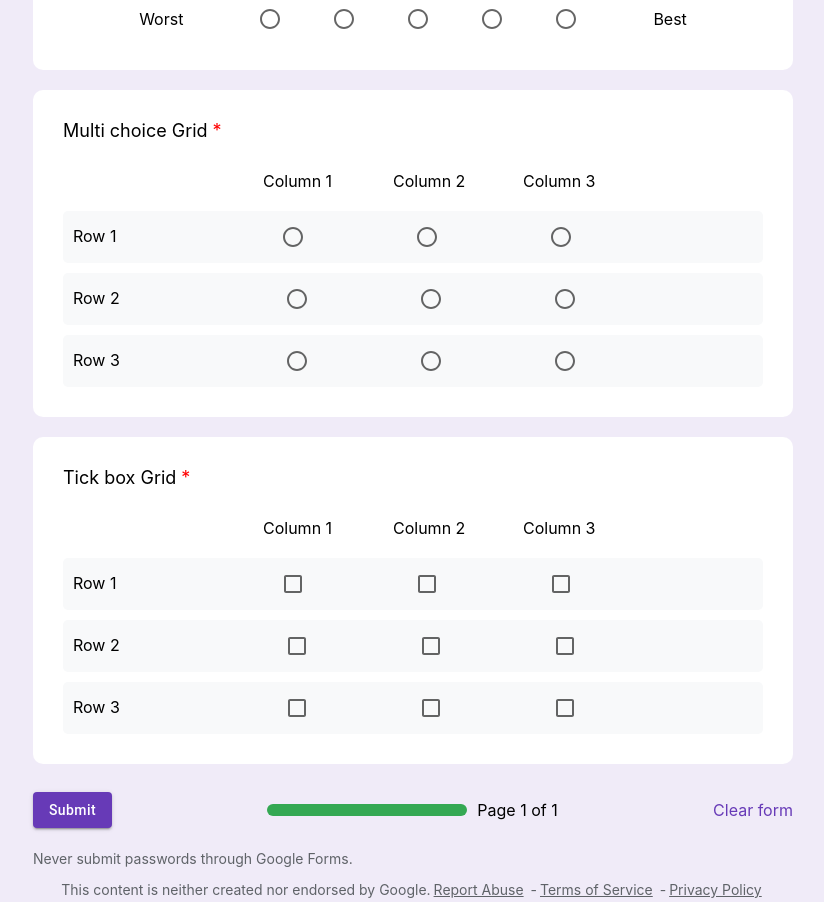
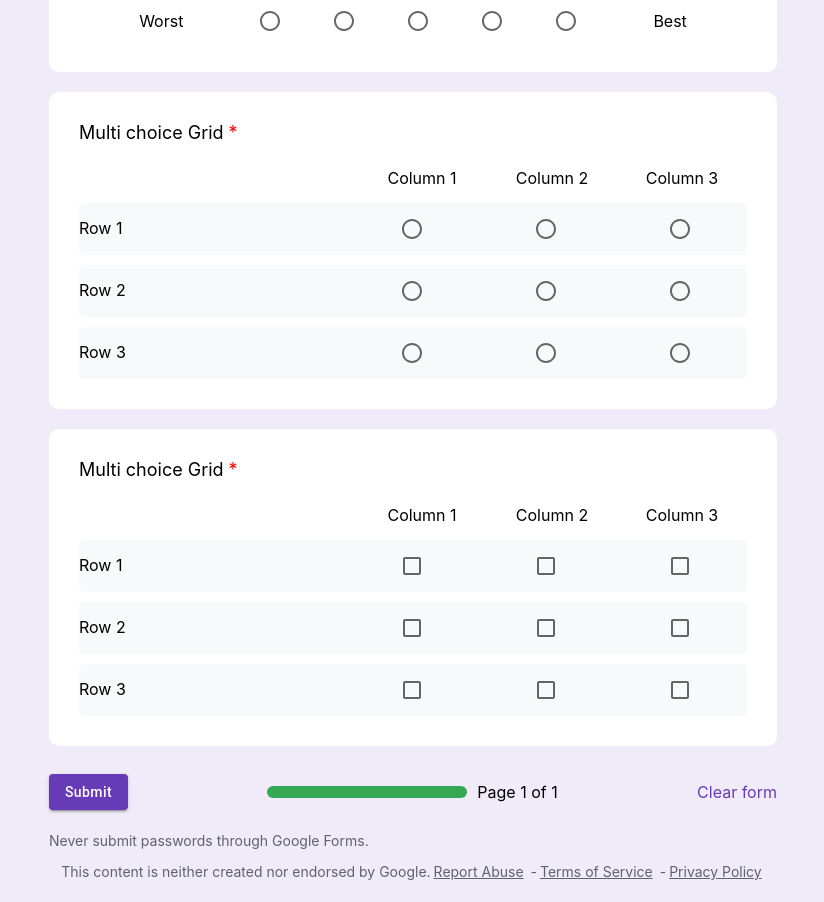
Before and after one commit to yashverma03/google-form, a React (Create React App) app: page / in a window 1280 px wide. Shown: the part 1580-2482 px from the top of the page, without its empty margins (227-1051 px from the left). Built offline with nearby package versions, Linux system fonts and the light colour scheme.

Commit message:
updated grid component

```diff
--- a/src/App.css
+++ b/src/App.css
@@ -1,6 +1,6 @@
 .app {
   z-index: -1;
   background-color: #f0ebf8;
-  padding: 1px 240px 1px 240px;
+  padding: 3px 20% 1px 20%;
   align-items: center;
 }
--- a/src/components/MultiChoiceGrid.jsx
+++ b/src/components/MultiChoiceGrid.jsx
@@ -4,8 +4,14 @@ import './styles/MultiChoiceGrid.css';
 
 const MultiChoiceGrid = () => {
   const radioStyle = {
-    paddingLeft: '60px'
+    alignItems: 'flex-end'
   };
+
+  const gridData = [
+    { rowTitle: 'Row 1', options: ['1', '2', '3'] },
+    { rowTitle: 'Row 2', options: ['1', '2', '3'] },
+    { rowTitle: 'Row 3', options: ['1', '2', '3'] }
+  ];
 
   return (
     <div className='multi-choice-grid-container'>
@@ -20,46 +26,22 @@ const MultiChoiceGrid = () => {
       </div>
 
       <div className='multi-choice-grid-rows'>
-        <div className='multi-choice-grid-row'>
-          <div className='multi-choice-grid-row-title'>Row 1</div>
-          <div className='multi-choice-grid-row-options' >
-            <FormControl >
-              <RadioGroup row>
-                <FormControlLabel sx={radioStyle} value='1' control={<Radio />} labelPlacement='top' />
-                <FormControlLabel sx={radioStyle} value='2' control={<Radio />} labelPlacement='top' />
-                <FormControlLabel sx={radioStyle} value='3' control={<Radio />} labelPlacement='top' />
-              </RadioGroup>
-            </FormControl>
+        {gridData.map((row, rowIndex) => (
+          <div className='multi-choice-grid-row' key={rowIndex}>
+            <div className='multi-choice-grid-row-title'>{row.rowTitle}</div>
+            <div className='multi-choice-grid-row-options'>
+              {row.options.map((option, optionIndex) => (
+                <FormControl key={optionIndex}>
+                  <RadioGroup row>
+                    <FormControlLabel sx={radioStyle} value={option} control={<Radio />} labelPlacement='top' />
+                  </RadioGroup>
+                </FormControl>
+              ))}
+            </div>
           </div>
-        </div>
-
-        <div className='multi-choice-grid-row'>
-          <div className='multi-choice-grid-row-title'>Row 2</div>
-          <div className='multi-choice-grid-row-options'>
-            <FormControl>
-              <RadioGroup row>
-                <FormControlLabel sx={radioStyle} value='1' control={<Radio />} labelPlacement='top' />
-                <FormControlLabel sx={radioStyle} value='2' control={<Radio />} labelPlacement='top' />
-                <FormControlLabel sx={radioStyle} value='3' control={<Radio />} labelPlacement='top' />
-              </RadioGroup>
-            </FormControl>
-          </div>
-        </div>
-
-        <div className='multi-choice-grid-row'>
-          <div className='multi-choice-grid-row-title'>Row 3</div>
-          <div className='multi-choice-grid-row-options'>
-            <FormControl>
-              <RadioGroup row>
-                <FormControlLabel sx={radioStyle} value='1' control={<Radio />} labelPlacement='top' />
-                <FormControlLabel sx={radioStyle} value='2' control={<Radio />} labelPlacement='top' />
-                <FormControlLabel sx={radioStyle} value='3' control={<Radio />} labelPlacement='top' />
-              </RadioGroup>
-            </FormControl>
-          </div>
-        </div>
+        ))}
       </div>
-    </div >
+    </div>
   );
 };
 
--- a/src/components/TickBoxGrid.jsx
+++ b/src/components/TickBoxGrid.jsx
@@ -4,13 +4,19 @@ import './styles/MultiChoiceGrid.css';
 
 const TickBoxGrid = () => {
   const checkBoxStyle = {
-    paddingLeft: '60px'
+    alignItems: 'flex-end'
   };
+
+  const gridData = [
+    { rowTitle: 'Row 1', options: ['1', '2', '3'] },
+    { rowTitle: 'Row 2', options: ['1', '2', '3'] },
+    { rowTitle: 'Row 3', options: ['1', '2', '3'] }
+  ];
 
   return (
     <div className='multi-choice-grid-container'>
       <div className='multi-choice-grid-title'>
-        Tick box Grid<span className='multi-choice-grid-required'> *</span>
+        Multi choice Grid<span className='multi-choice-grid-required'> *</span>
       </div>
 
       <div className='multi-choice-grid-columns'>
@@ -20,46 +26,22 @@ const TickBoxGrid = () => {
       </div>
 
       <div className='multi-choice-grid-rows'>
-        <div className='multi-choice-grid-row'>
-          <div className='multi-choice-grid-row-title'>Row 1</div>
-          <div className='multi-choice-grid-row-options' >
-            <FormControl >
-              <RadioGroup row>
-                <FormControlLabel sx={checkBoxStyle} value='1' control={<Checkbox />} labelPlacement='top' />
-                <FormControlLabel sx={checkBoxStyle} value='2' control={<Checkbox />} labelPlacement='top' />
-                <FormControlLabel sx={checkBoxStyle} value='3' control={<Checkbox />} labelPlacement='top' />
-              </RadioGroup>
-            </FormControl>
+        {gridData.map((row, rowIndex) => (
+          <div className='multi-choice-grid-row' key={rowIndex}>
+            <div className='multi-choice-grid-row-title'>{row.rowTitle}</div>
+            <div className='multi-choice-grid-row-options'>
+              {row.options.map((option, optionIndex) => (
+                <FormControl key={optionIndex}>
+                  <RadioGroup row>
+                    <FormControlLabel sx={checkBoxStyle} value={option} control={<Checkbox />} labelPlacement='top' />
+                  </RadioGroup>
+                </FormControl>
+              ))}
+            </div>
           </div>
-        </div>
-
-        <div className='multi-choice-grid-row'>
-          <div className='multi-choice-grid-row-title'>Row 2</div>
-          <div className='multi-choice-grid-row-options'>
-            <FormControl>
-              <RadioGroup row>
-                <FormControlLabel sx={checkBoxStyle} value='1' control={<Checkbox />} labelPlacement='top' />
-                <FormControlLabel sx={checkBoxStyle} value='2' control={<Checkbox />} labelPlacement='top' />
-                <FormControlLabel sx={checkBoxStyle} value='3' control={<Checkbox />} labelPlacement='top' />
-              </RadioGroup>
-            </FormControl>
-          </div>
-        </div>
-
-        <div className='multi-choice-grid-row'>
-          <div className='multi-choice-grid-row-title'>Row 3</div>
-          <div className='multi-choice-grid-row-options'>
-            <FormControl>
-              <RadioGroup row>
-                <FormControlLabel sx={checkBoxStyle} value='1' control={<Checkbox />} labelPlacement='top' />
-                <FormControlLabel sx={checkBoxStyle} value='2' control={<Checkbox />} labelPlacement='top' />
-                <FormControlLabel sx={checkBoxStyle} value='3' control={<Checkbox />} labelPlacement='top' />
-              </RadioGroup>
-            </FormControl>
-          </div>
-        </div>
+        ))}
       </div>
-    </div >
+    </div>
   );
 };
 
--- a/src/components/styles/MultiChoiceGrid.css
+++ b/src/components/styles/MultiChoiceGrid.css
@@ -7,7 +7,7 @@
 
 .multi-choice-grid-title {
   font-size: 18px;
-  margin-bottom: 30px;
+  margin-bottom: 20px;
 }
 
 .multi-choice-grid-required {
@@ -16,17 +16,21 @@
 
 .multi-choice-grid-columns {
   display: flex;
-  margin-bottom: 10px;
-  margin-left: 200px;
+  margin-top: 10px;
+  margin-left: 50px;
+  justify-content: flex-end;
 }
 
 .multi-choice-grid-column {
-  flex-basis: 130px;
+  flex-basis: 120px;
+  padding: 5px;
+  text-align: center;
 }
 
 .multi-choice-grid-rows {
   display: flex;
   flex-direction: column;
+  align-items: flex-start;
 }
 
 .multi-choice-grid-row {
@@ -35,16 +39,21 @@
   border: 1px #ccc;
   background-color: #f8f9fa;
   border-radius: 5px;
+  justify-content: space-between;
+  width: 100%;
 }
 
 .multi-choice-grid-row-title {
   margin-top: 15px;
-  margin-right: 70px;
-  margin-left: 10px;
+  margin-right: 20px;
 }
 
 .multi-choice-grid-row-options {
   margin-top: 5px;
   margin-bottom: 5px;
   margin-left: 10px;
+  margin-right: 30px;
+  display: flex;
+  justify-content: space-between;
+  gap: 60px;
 }
```
